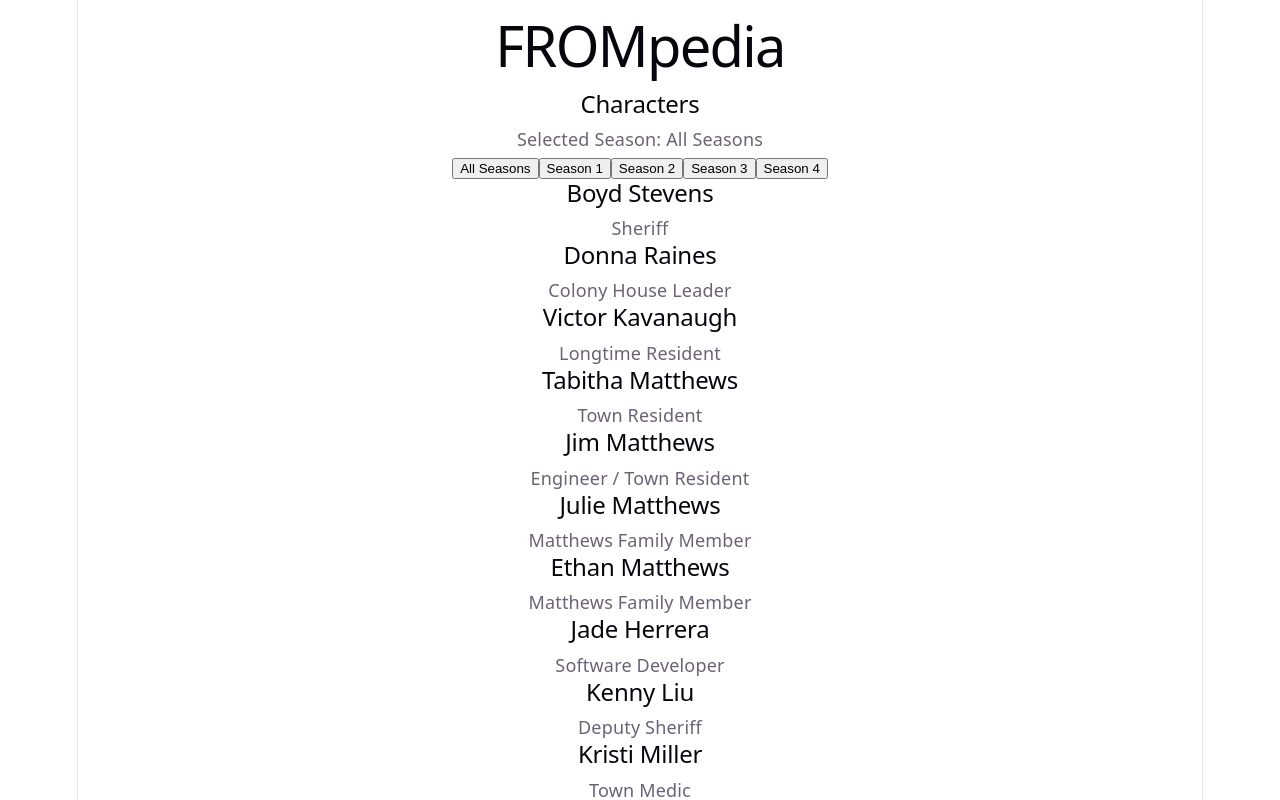
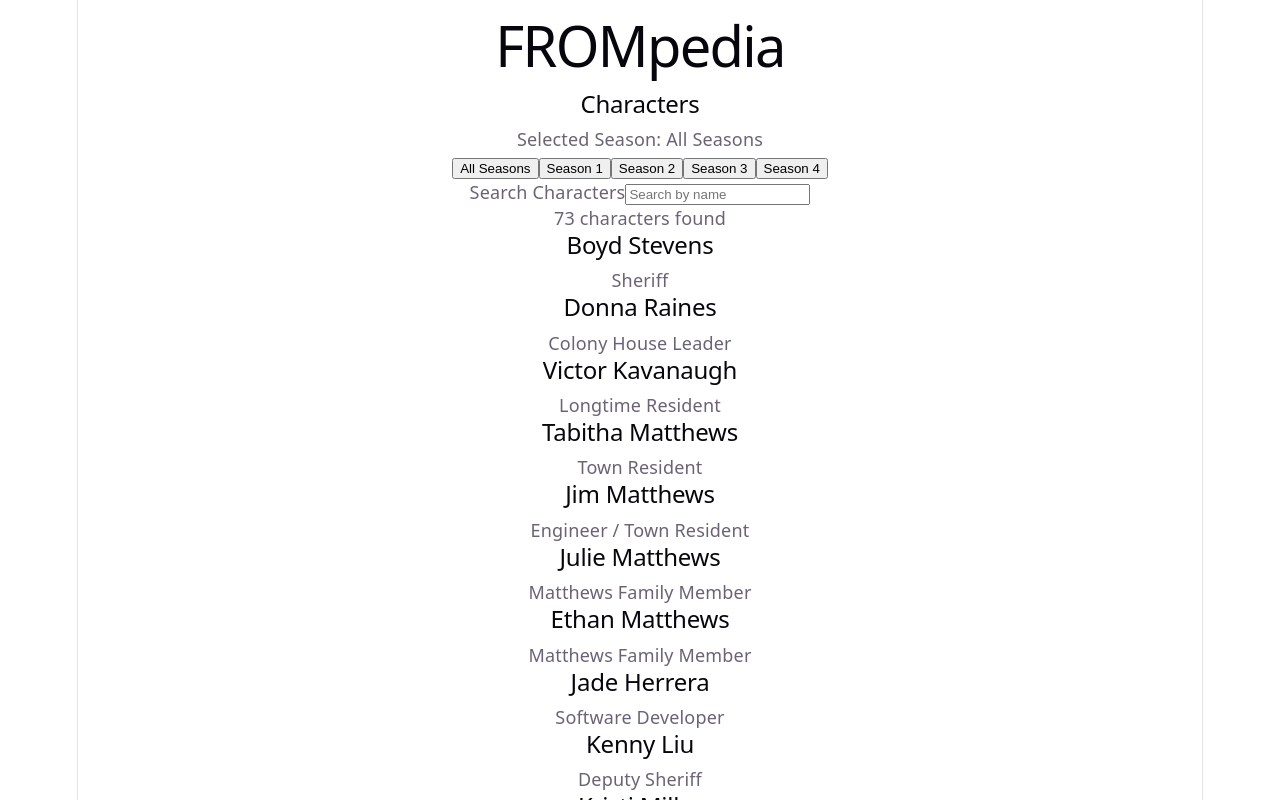
Before and after one commit to saminyc/FromPedia, a React (Vite) app: page / in a window 1280 px wide. Shown: the top 800 px of the page. Built offline with nearby package versions, Linux system fonts and the light colour scheme.

Commit message:
search-form logic with clear search and disabled button created

```diff
--- a/src/App.tsx
+++ b/src/App.tsx
@@ -2,15 +2,23 @@ import { useState } from "react";
 import characters from "./data/characters";
 import CharacterCard from "./components/CharacterCard";
 import SeasonFilter from "./components/SeasonFilter";
+import { CharacterSearch } from "./components/CharacterSearch";
 
 function App() {
   const [selectedSeason, setSelectedSeason] = useState<number>(0);
+  const [searchQuery, setSearchQuery] = useState<string>("");
 
   const filteredCharacters = characters.filter((character) => {
-    return (
+    const matchesSeason =
       selectedSeason === 0 ||
-      character.seasons.includes(selectedSeason)
-    );
+      character.seasons
+        .includes(selectedSeason);
+
+    const matchesSearch = character.name
+      .toLowerCase()
+      .includes(searchQuery.trim().toLowerCase());
+
+    return matchesSeason && matchesSearch;
   });
 
   return (
@@ -23,15 +31,29 @@ function App() {
         onSeasonChange={setSelectedSeason}
       />
 
-      {filteredCharacters.map((character) => {
-        return (
+      <CharacterSearch
+        searchQuery={searchQuery}
+        onSearchChange={setSearchQuery}
+      />
+
+      <p>{filteredCharacters.length} characters found</p>
+
+      {filteredCharacters.length === 0 ? (
+        <p>No characters found</p>
+      )
+        : (filteredCharacters.map((character) => (
           <CharacterCard
             key={character.id}
             name={character.name}
             role={character.role}
           />
-        );
-      })}
+        )))
+      }
+      <button onClick={()=>{
+        setSearchQuery("");
+      }}>
+        Clear Search
+      </button>
     </main>
   );
 }
--- /dev/null
+++ b/src/components/CharacterSearch.tsx
@@ -0,0 +1,20 @@
+
+type CharacterSearchProps = {
+  searchQuery: string;
+  onSearchChange: (query: string) => void;
+};
+
+export function CharacterSearch({searchQuery,onSearchChange}: CharacterSearchProps) {
+
+    return(
+        <div>
+            <label htmlFor="character-search">
+                Search Characters
+            </label>
+            <input type="text" id="character-search" name="character-search"
+            placeholder="Search by name"
+            value={searchQuery}
+            onChange={(e)=>onSearchChange(e.target.value)}/>
+        </div>
+    )
+}
```
